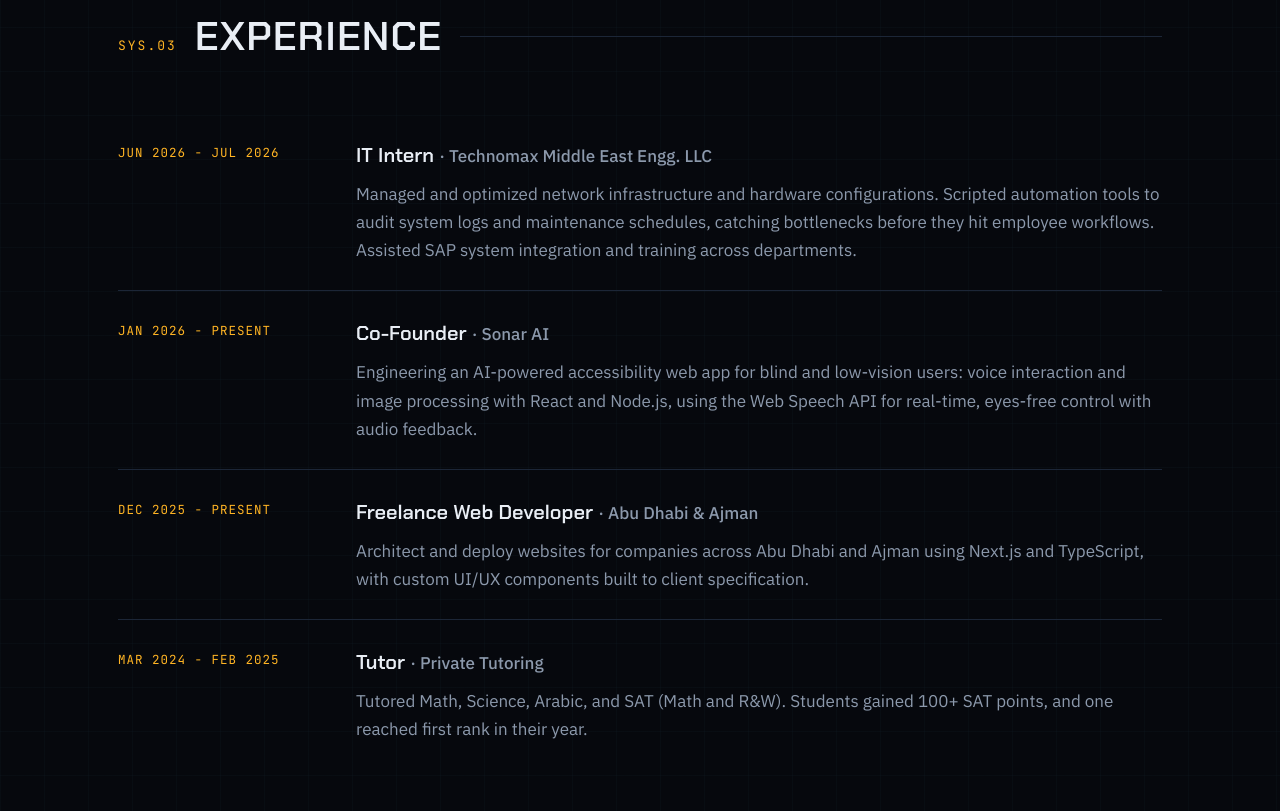
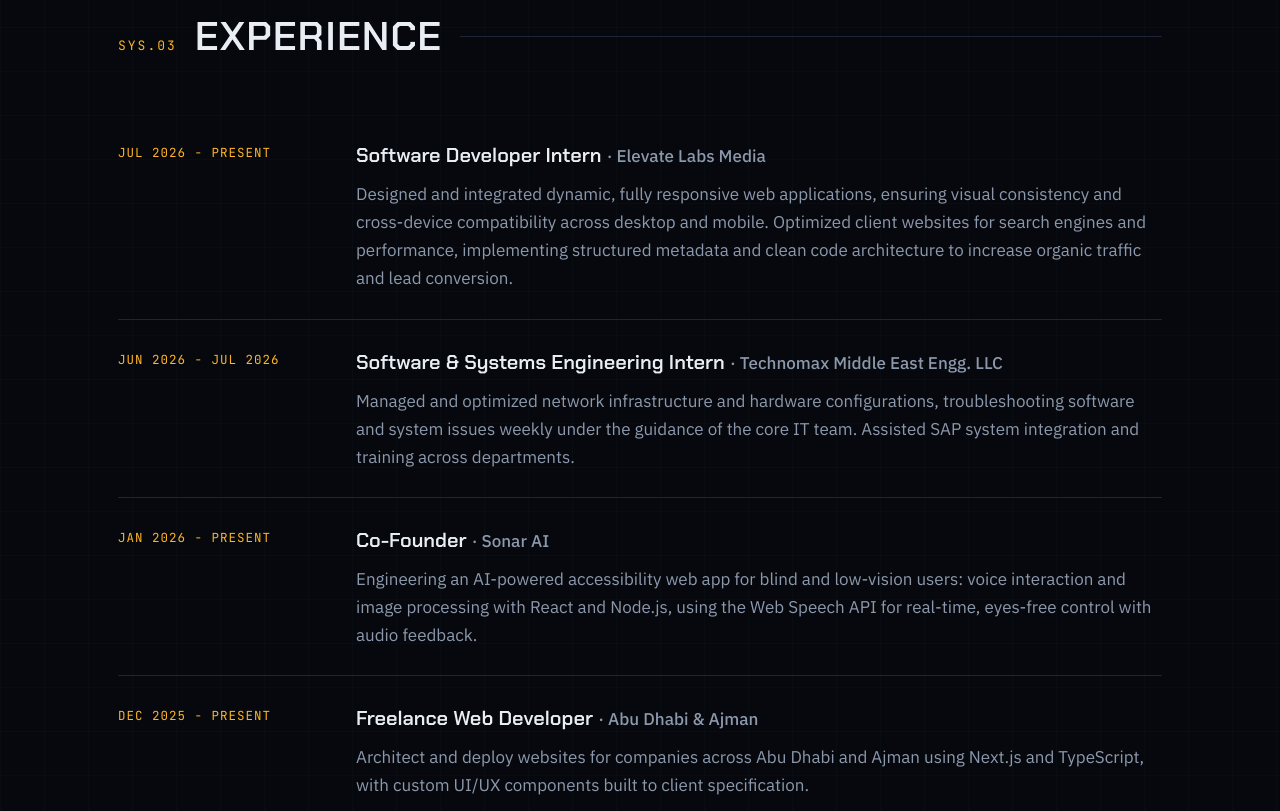
Before and after one commit to Farisfayyas/portfolio, a plain HTML site: page index.html in a window 1280 px wide. Shown: the part 2569-3380 px from the top of the page. Drawn offline with Linux system fonts and the light colour scheme.

Commit message:
Update Experience: add Elevate Labs Media internship, retitle Technomax role, tighten CBSE wording

```diff
--- a/index.html
+++ b/index.html
@@ -141,10 +141,17 @@
       </div>
       <ol class="timeline">
         <li class="t-item reveal">
+          <span class="t-date">JUL 2026 - PRESENT</span>
+          <div class="t-body">
+            <h3>Software Developer Intern <span>· Elevate Labs Media</span></h3>
+            <p>Designed and integrated dynamic, fully responsive web applications, ensuring visual consistency and cross-device compatibility across desktop and mobile. Optimized client websites for search engines and performance, implementing structured metadata and clean code architecture to increase organic traffic and lead conversion.</p>
+          </div>
+        </li>
+        <li class="t-item reveal">
           <span class="t-date">JUN 2026 - JUL 2026</span>
           <div class="t-body">
-            <h3>IT Intern <span>· Technomax Middle East Engg. LLC</span></h3>
-            <p>Managed and optimized network infrastructure and hardware configurations. Scripted automation tools to audit system logs and maintenance schedules, catching bottlenecks before they hit employee workflows. Assisted SAP system integration and training across departments.</p>
+            <h3>Software &amp; Systems Engineering Intern <span>· Technomax Middle East Engg. LLC</span></h3>
+            <p>Managed and optimized network infrastructure and hardware configurations, troubleshooting software and system issues weekly under the guidance of the core IT team. Assisted SAP system integration and training across departments.</p>
           </div>
         </li>
         <li class="t-item reveal">
@@ -223,7 +230,7 @@
         <li class="honor reveal">
           <span class="honor-badge"><span class="honor-rank">100<em>/100</em></span><span class="honor-scope">GLOBAL</span></span>
           <div><h3>CBSE National Board Examinations</h3>
-          <p>Grade 12 Mathematics topper in school and globally with a perfect score.</p></div>
+          <p>Grade 12 Mathematics topper globally with a perfect score.</p></div>
         </li>
         <li class="honor reveal">
           <span class="honor-badge"><span class="honor-rank">♞</span><span class="honor-scope">ABU DHABI</span></span>
```
